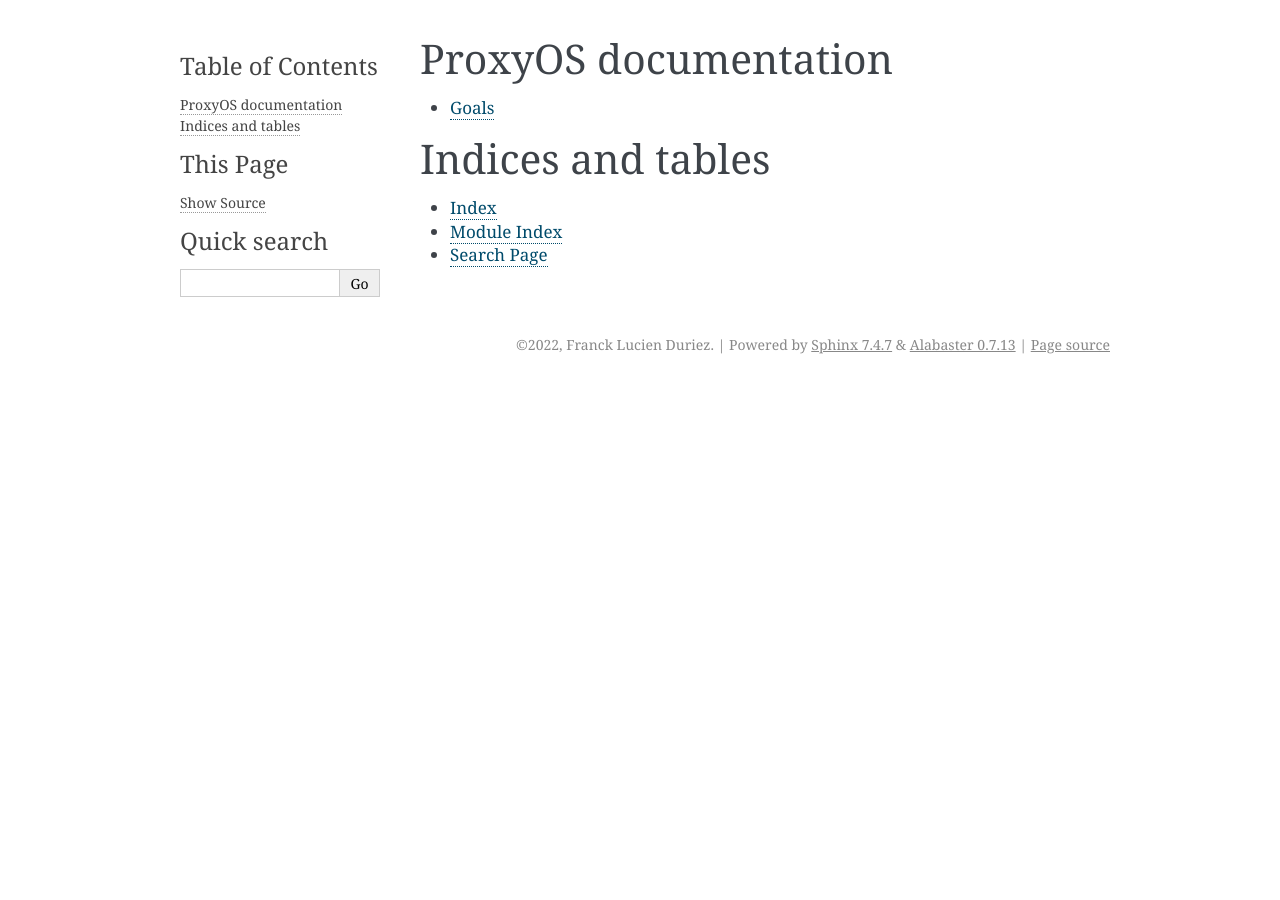
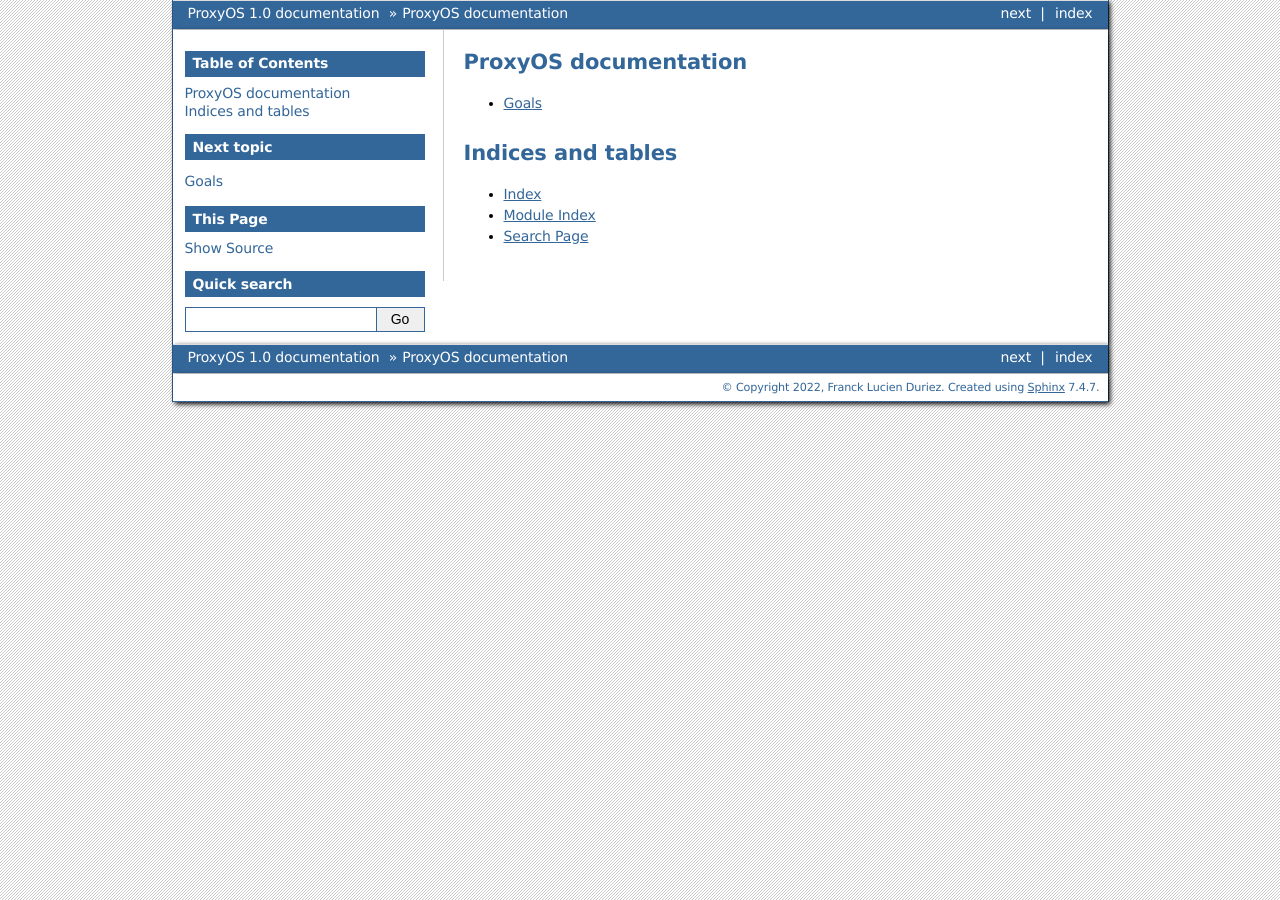
Before and after one commit to ProxyOS/documentation, a Sphinx documentation site: the page built from source/index.rst, in a window 1280 px wide. Built offline with Sphinx 7.4.7, drawn with Linux system fonts in a browser that asks for light colours.

Commit message:
conf: change base theme

```diff
--- a/source/_static/css/proxyos.css
+++ b/source/_static/css/proxyos.css
@@ -1,3 +1,30 @@
+:root {
+  --navigation-width: 240px;
+  --body-max-width: 800px;
+}
+
+body {
+  max-width: fit-content;
+  margin: auto;
+}
+
+div.sphinxsidebar {
+  width: var(--navigation-width);
+}
+
+div.document {
+  max-width: calc(var(--body-max-width) + var(--navigation-width));
+}
+
+div.body {
+  margin: auto;
+  max-width: var(--body-max-width);
+}
+
+div.bodywrapper {
+  margin: 0 0 0 calc(var(--navigation-width) + 30px);
+}
+
 .proxyos-important {
   font-weight: 900;
   font-style: italic;
--- a/source/conf.py
+++ b/source/conf.py
@@ -52,7 +52,7 @@
 # The theme to use for HTML and HTML Help pages.  See the documentation for
 # a list of builtin themes.
 #
-html_theme = 'alabaster'
+html_theme = 'bizstyle'
 
 # Add any paths that contain custom static files (such as style sheets) here,
 # relative to this directory. They are copied after the builtin static files,
```
